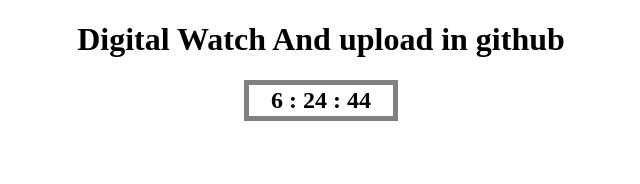
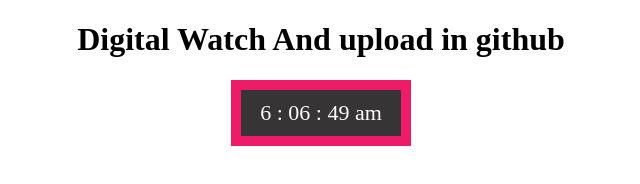
Before and after one commit to shabbir1ahmed/Digital-clock, a plain HTML site: page index.html in a window 1280 px wide. Shown: the whole page, without its empty margins (319-959 px from the left). Drawn offline with Linux system fonts and the light colour scheme.

Commit message:
third modify

```diff
--- a/index.html
+++ b/index.html
@@ -9,6 +9,10 @@
   </head>
   <body>
     <h1>Digital Watch And upload in github</h1>
+    <div>
+      <span id="watch"></span>
+      <span id="time-formate"></span>
+    </div>
     <script src="main.js"></script>
   </body>
 </html>
--- a/main.js
+++ b/main.js
@@ -1,21 +1,38 @@
+// const time = () => {
+//   const h2 = document.createElement("h2");
+//   h2.className = "watch";
+//   const date = new Date();
+
+//   const hour = date.getHours();
+//   const minute = date.getMinutes();
+//   const second = date.getSeconds();
+
+//   const hours = hour > 12 ? hour - 12 : hour;
+//   const minutes = minute < 10 ? "0" + minute : minute;
+//   const seconds = second < 10 ? "0" + second : second;
+
+//   const watch = `${hours} : ${minutes} : ${seconds}`;
+
+//   const digitalWatch = document.createTextNode(watch);
+//   h2.appendChild(digitalWatch);
+//   const showDigitalWatch = document.body.appendChild(h2);
+//   return showDigitalWatch;
+// };
+// console.log(time());
+
 const time = () => {
-  const h2 = document.createElement("h2");
-  h2.className = "watch";
   const date = new Date();
-
   const hour = date.getHours();
-  const minute = date.getMinutes();
+  const minute = date.getHours();
   const second = date.getSeconds();
-
   const hours = hour > 12 ? hour - 12 : hour;
   const minutes = minute < 10 ? "0" + minute : minute;
   const seconds = second < 10 ? "0" + second : second;
 
+  const amPm = hours < 12 ? "am" : "pm";
   const watch = `${hours} : ${minutes} : ${seconds}`;
-
-  const digitalWatch = document.createTextNode(watch);
-  h2.appendChild(digitalWatch);
-  const showDigitalWatch = document.body.appendChild(h2);
-  return showDigitalWatch;
+  document.getElementById("watch").innerHTML = watch;
+  document.getElementById("time-formate").innerText = amPm;
 };
 console.log(time());
+setInterval(time, 1000);
--- a/style.css
+++ b/style.css
@@ -8,3 +8,12 @@ body {
   max-width: 140px;
   margin: 2px auto;
 }
+div {
+  border: 10px solid rgb(238, 27, 105);
+  padding: 10px;
+  font-size: 22px;
+  max-width: 140px;
+  margin: 2px auto;
+  background-color: rgb(54, 52, 52);
+  color: white;
+}
```
